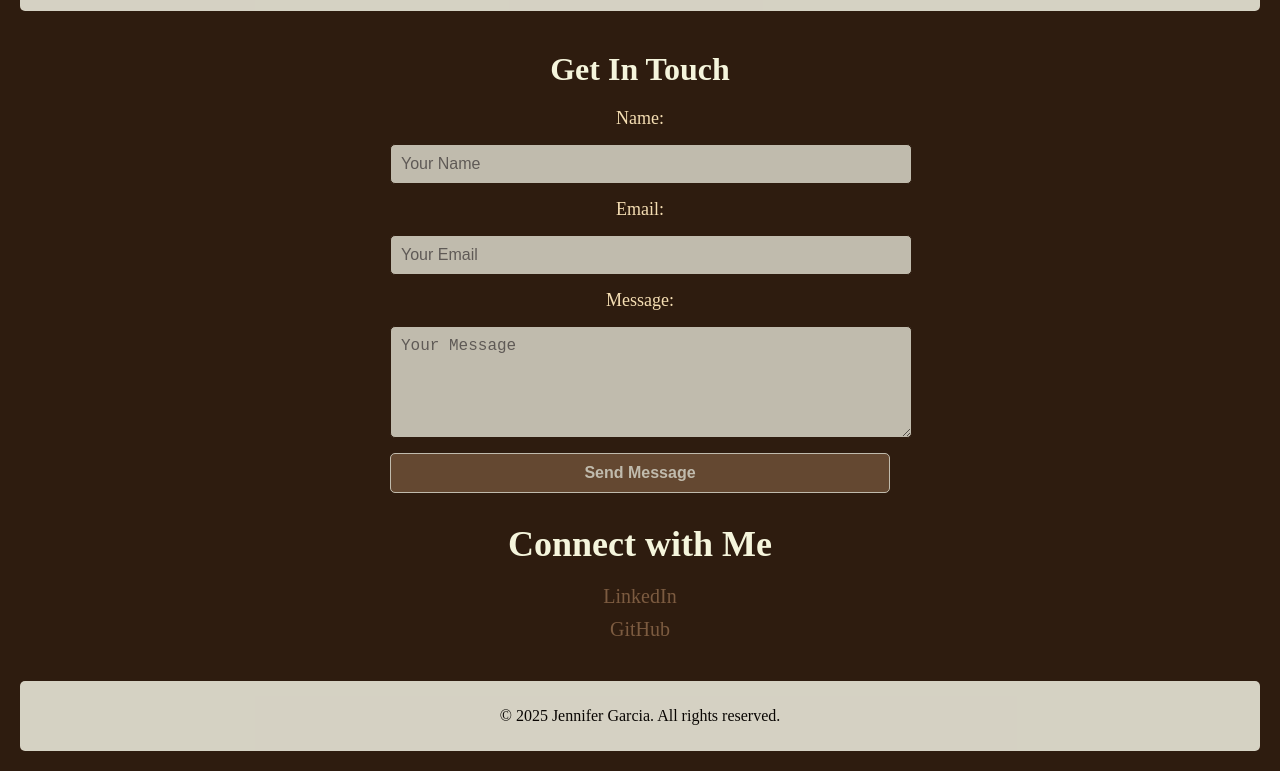
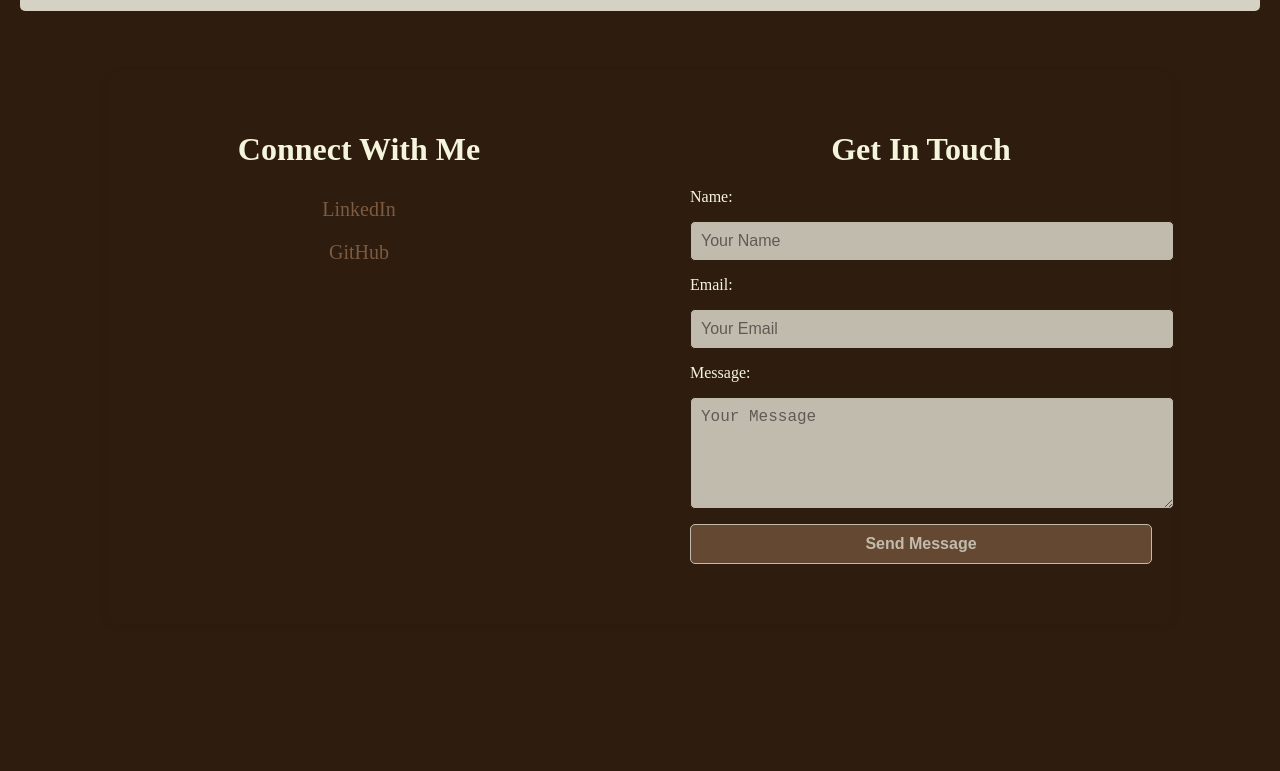
Before and after one commit to Jengar21/Website, a website: page contact.html in a window 1280 px wide. Shown: the part 67-838 px from the top of the page. After the commit the page ends 800 px from the top, so only its background shows below. Drawn offline with Linux system fonts and the light colour scheme.

Commit message:
edit contact page

```diff
--- a/contact.html
+++ b/contact.html
@@ -2,11 +2,8 @@
 <html lang="en">
 <head>
   <meta charset="UTF-8">
-    <meta name="viewport" content="width=device-width, initial-scale=1.0">
-    <title>Contact - Portfolio</title>
-    <link rel="stylesheet" href="./styles.css">
-    <link rel="icon" href="/images/logo.ico" type="image/x-icon">
-    <link rel="icon" href="/images/logo.png" type="image/png">
+  <title>Contact</title>
+  <link rel="stylesheet" href="styles.css">
 </head>
 <body>
     <header>
@@ -20,11 +17,17 @@
             </nav>
         </div>
     </header>
-
   <main>
+    <div class="contact-container">
+      <div class="contact-left">
+         <h1>Connect With Me</h1>
+         <div class="social-links">
+             <a href="https://linkedin.com/in/jennifergarcia11211" target="_blank">LinkedIn</a>
+             <a href="https://github.com/Jengar21" target="_blank">GitHub</a>
+         </div>
+      </div>
+      <div class="contact-right">
          <h1>Get In Touch</h1>
-        <div class="contact-container">
-            <!-- Contact Form -->
             <form action="https://api.web3forms.com/submit" method="POST">
                 <input type="hidden" name="access_key" value="136d1aed-8892-428e-8f3c-76f838e50030">
                 <label for="name">Name:</label>
@@ -38,21 +41,8 @@
 
                 <button type="submit">Send Message</button>
             </form>
-
-            <!-- Social Links -->
-            <div class="social-links">
-                <h1>Connect with Me</h1>
-                <a href="https://www.linkedin.com/in/jennifergarcia11211/" target="_blank">LinkedIn</a>
-                <a href="https://github.com/Jengar21" target="_blank">GitHub</a>
       </div>
     </div>
   </main>
-
-    <!-- Footer Component -->
-    <footer>
-        <p>&copy; 2025 Jennifer Garcia. All rights reserved.</p>
-    </footer>
-
-    <script src="./scripts.js"></script>
 </body>
 </html>
--- a/styles.css
+++ b/styles.css
@@ -278,11 +278,31 @@ image {
 }
 
 .contact-container {
+    display: flex;
+    flex-direction: row;
+    justify-content: space-between;
+    align-items: flex-start;
     width: 80%;
-    margin: 20px auto;
-    text-align: center;
-    color: wheat;
-    font-size: 18px;
+    margin: 40px auto;
+    background: #2e1c0f;
+    border-radius: 10px;
+    box-shadow: 0 2px 8px rgba(0,0,0,0.08);
+    padding: 40px 20px;
+    gap: 40px;
+    color: #F5F5DC;
+}
+
+.contact-left, .contact-right {
+    flex: 1;
+    min-width: 250px;
+}
+
+.contact-left {
+    padding-right: 30px;
+}
+
+.contact-right {
+    padding-left: 30px;
 }
 
 form {
@@ -321,10 +341,11 @@ form button:hover {
 
 .social-links a {
     display: block;
-    margin: 10px 0;
+    margin: 20px 0;
     color: #7c5b40;
     font-size: 20px;
     text-decoration: none;
+    text-align: center;
 
 }
 
```
Lines whose indentation alone changed are shown as unchanged.
